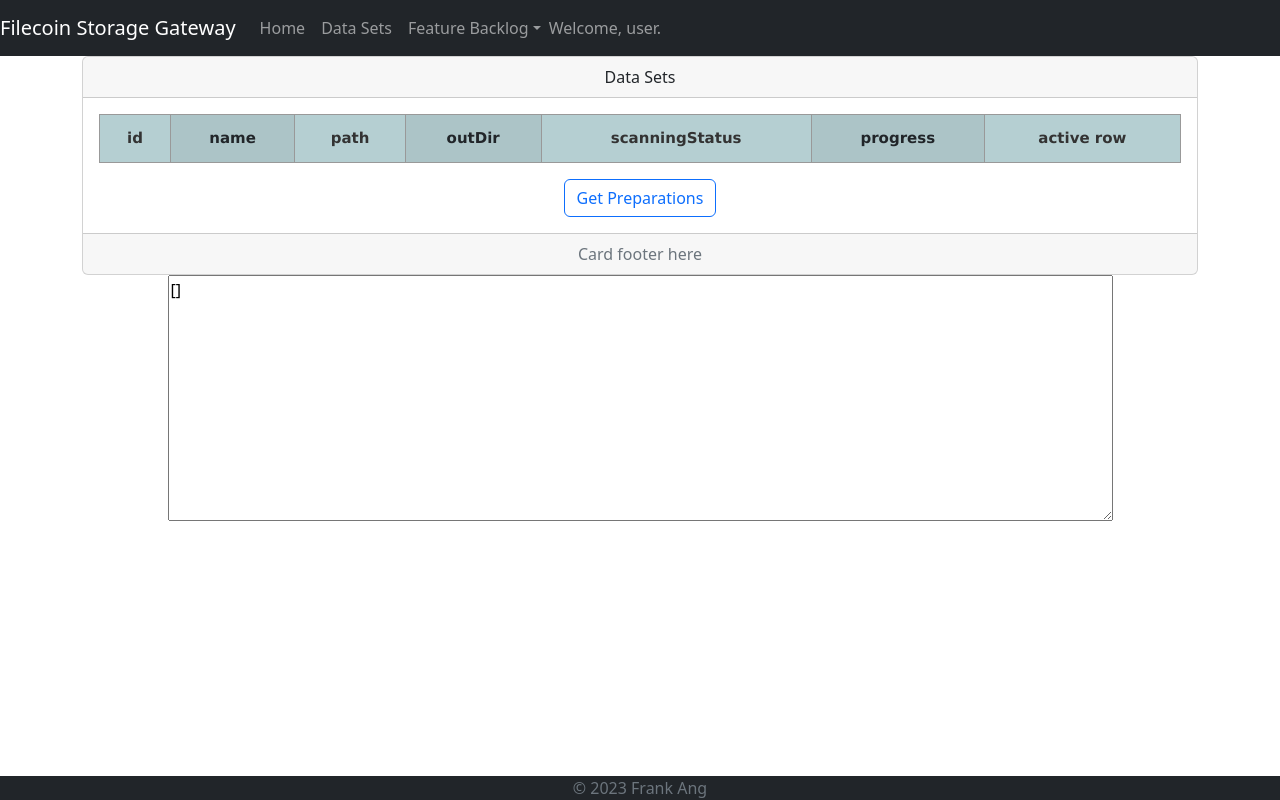
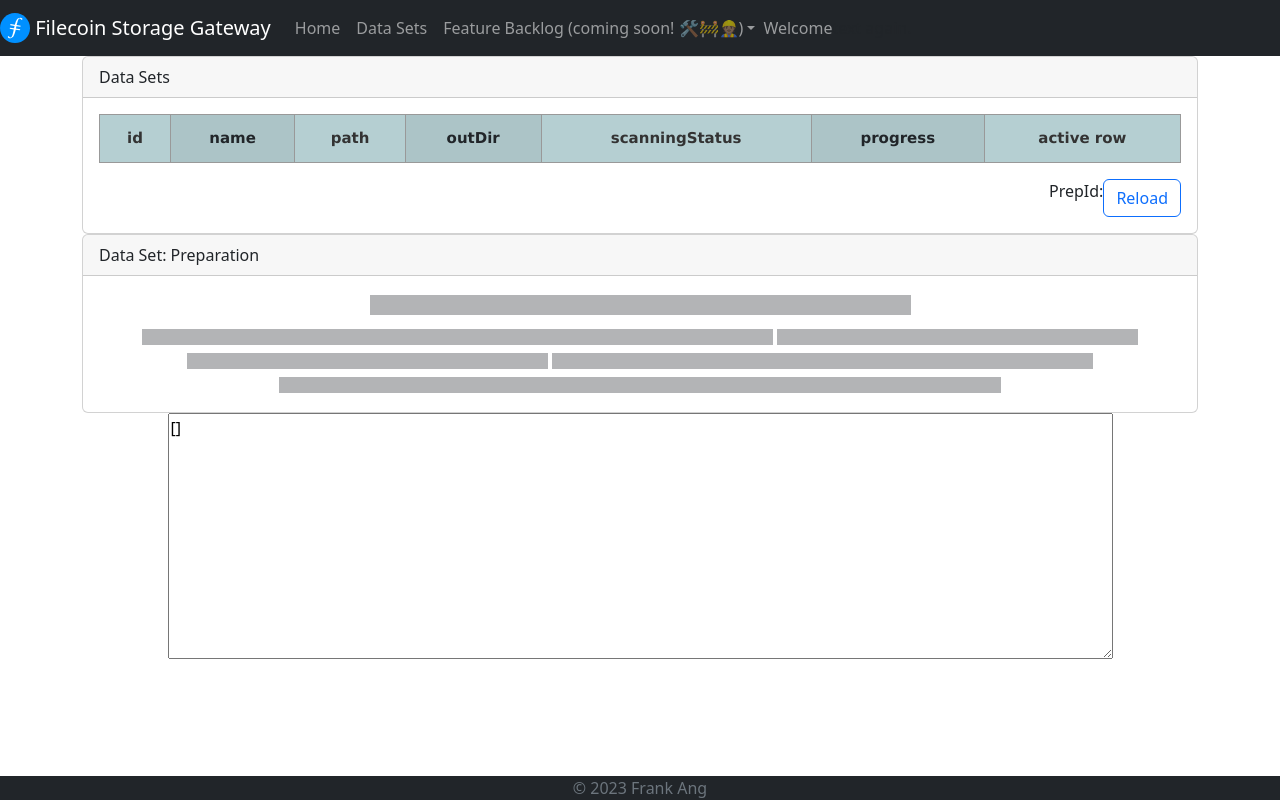
Before and after one commit to frank-ang/filecoin-storage-gateway-ui, a React (Create React App) app: page /datasets in a window 1280 px wide. Built offline with nearby package versions, Linux system fonts and the light colour scheme.

Commit message:
align cards; add Preparation placeholder; capture selected prepId state.

```diff
--- a/src/App.css
+++ b/src/App.css
@@ -37,7 +37,7 @@
   }
 }
 
-/* Filecoin styling */
+/* Filecoin Storage Gateway styling */
 table.selectableTable {
   font-family: verdana,arial,sans-serif;
   font-size: 15px;
--- a/src/components/DataSets.js
+++ b/src/components/DataSets.js
@@ -3,21 +3,21 @@
 import Card from 'react-bootstrap/Card';
 import Table from 'react-bootstrap/Table'
 import ProgressBar from 'react-bootstrap/ProgressBar';
+import Preparation from './Preparation';
 
 function DataSets (props) {
-    const apiName = 'FortuneApi';
-    const host = 'localhost:7001';
-    const path = '/preparations';
+    const apiPath = '/preparations';
 
     useEffect(() => { }); // no-op.
 
     const [data, setData] = useState([]);
     const [activeRow, setActiveRow] = useState(-1);
+    const [prepId, setPrepId] = useState('');
 
     function getPreparations(e) {
         e.preventDefault();
         console.log('Getting preparations.');
-        fetch(`${path}`, { method: 'GET' })
+        fetch(`${apiPath}`, { method: 'GET' })
             .then(function(response) {
                 console.log(response);
                 return response.json();
@@ -28,28 +28,23 @@
             });
     }
 
-    function rowSelected(e, rowId) {
+    function rowSelected(e, rowId, prepIdText) {
         console.log(`rowSelected called: ${e}, ${rowId}`);
         setActiveRow(rowId);
+        setPrepId(prepIdText);
         //e.class="active";
         console.log(e.target);
         console.log(e);
     }
 
-    var list = document.getElementsByClassName("Table");
-    for (var item of list) {
-        console.log(item)
-    }
-
-    function tableSelected(e) {
-        // Table handler called before Row handler, So its prior to state change.
-        // console.log(`Table selected. ... Active Row: ` + activeRow)
-    }
-
     return (
         <div>
-            <Card>
-                <Card.Header>
+            <Card style={{ width: '100%' }}>
+                <Card.Header style={{
+                    display: 'flex',
+                    // alignItems: 'left',
+                    justifyContent: 'left',
+                }}>
                     Data Sets
                 </Card.Header>
                 <Card.Body>
@@ -65,10 +60,10 @@
                                 <th>active row</th>
                             </tr>
                         </thead>
-                        <tbody onClick={tableSelected}>
+                        <tbody>
                         {data.map((prep, index) => (
                             <tr key={index} onClick={(e) => {
-                                    rowSelected(e, index)
+                                    rowSelected(e, index, prep.id)
                                 }}
                                 >
                                 <td className={index==activeRow ? 'selected' : '' }>{prep.id} | {index}</td>
@@ -82,13 +77,18 @@
                         ))}
                         </tbody>
                     </Table>
-                    <Button variant="outline-primary" className="float-right" onClick={getPreparations}>Get Preparations</Button>
+                    <div style={{
+                        display: 'flex',
+                        alignItems: 'right',
+                        justifyContent: 'right',
+                        }}>
+                            PrepId: {prepId}
+                        <Button variant="outline-primary" className="float-right" onClick={getPreparations}>Reload</Button>
+                    </div>
                 </Card.Body>
-
-                <Card.Footer className="text-muted">Card footer here </Card.Footer>
             </Card>
+            <Preparation/>
             <textarea rows="10" cols="100" value={JSON.stringify(data, undefined, 2)} onChange={(e) => true}> </textarea>
-
         </div>
     )
 }
--- a/src/components/Menubar.js
+++ b/src/components/Menubar.js
@@ -1,18 +1,25 @@
 import React from 'react';
-import { Nav, NavDropdown, Navbar } from 'react-bootstrap';
+import { Nav, NavDropdown, Navbar, Form, FormLabel } from 'react-bootstrap';
 
 function Menubar() {
     return (
         <div>
             <Navbar bg="dark" variant="dark" expand="lg" sticky="top" fixed="top" >
-                <Navbar.Brand href="/">Filecoin Storage Gateway</Navbar.Brand>
+                <Navbar.Brand href="/">
+                    <img alt="Filecoin logo"
+                        src="/filecoin-fil-logo.svg"
+                        width="30"
+                        height="30"
+                        className="d-inline-block align-top"
+                    />{' '}
+                    Filecoin Storage Gateway
+                </Navbar.Brand>
                 <Navbar.Toggle aria-controls="basic-navbar-nav" />
                 <Navbar.Collapse id="basic-navbar-nav">
                     <Nav className="mr-auto">
                         <Nav.Link href="/">Home</Nav.Link>
                         <Nav.Link href="/datasets">Data Sets</Nav.Link>
-
-                    <NavDropdown title="Feature Backlog" id="basic-nav-dropdown">
+                        <NavDropdown title="Feature Backlog (coming soon! 🛠️🚧👷🏽)" id="basic-nav-dropdown">
                             <NavDropdown.Item href="/datasets">Configure Data Sets</NavDropdown.Item>
                             <NavDropdown.Item href="/prep">Prepare Data Sets</NavDropdown.Item>
                             <NavDropdown.Item href="/repl">Replicate Data Sets</NavDropdown.Item>
@@ -21,11 +28,13 @@
                             <NavDropdown.Item href="/settings">Settings</NavDropdown.Item>
                         </NavDropdown>
                     </Nav>
-                    <Nav>
-                        <Nav.Item><Navbar.Text>Welcome, user.</Navbar.Text></Nav.Item>
+                    <Nav className="justify-content-end">
+                        <Nav.Item className="justify-content-end"><Navbar.Text>Welcome</Navbar.Text></Nav.Item>
                     </Nav>
+                    text again.
                 </Navbar.Collapse>
             </Navbar>
+
         </div>
     );
 
--- /dev/null
+++ b/src/components/Preparation.js
@@ -0,0 +1,82 @@
+import React, { useState, useEffect } from 'react';
+import Card from 'react-bootstrap/Card';
+import Placeholder from 'react-bootstrap/Placeholder';
+
+
+function renderPlaceholderCard() { // todo is this any use?
+    return(
+        <Card style={{ width: '100%' }}>
+            <Card.Header style={{
+                display: 'flex',
+                alignItems: 'left',
+                justifyContent: 'left',
+            }}>Data Set: Preparation</Card.Header>
+            <Card.Body>
+                <Placeholder as={Card.Title} animation="glow">
+                    <Placeholder xs={6} />
+                </Placeholder>
+                <Placeholder as={Card.Text} animation="glow">
+                    <Placeholder xs={7} /> <Placeholder xs={4} /> <Placeholder xs={4} />{' '}
+                    <Placeholder xs={6} /> <Placeholder xs={8} />
+                </Placeholder>
+            </Card.Body>
+        </Card>
+    );
+}
+
+function Preparation() {
+    const apiPath = '/preparations';
+    useEffect(() => { }); // no-op.
+    const [data, setData] = useState([]);
+
+    function innerRenderPlaceholderCard() {
+        return(
+            <Card style={{ width: '100%' }}>
+                <Card.Header style={{
+                    display: 'flex',
+                    alignItems: 'left',
+                    justifyContent: 'left',
+                }}>Data Set: Preparation</Card.Header>
+                <Card.Body>
+                    <Placeholder as={Card.Title} animation="glow">
+                        <Placeholder xs={6} />
+                    </Placeholder>
+                    <Placeholder as={Card.Text} animation="glow">
+                        <Placeholder xs={7} /> <Placeholder xs={4} /> <Placeholder xs={4} />{' '}
+                        <Placeholder xs={6} /> <Placeholder xs={8} />
+                    </Placeholder>
+                </Card.Body>
+            </Card>
+        );
+    }
+    if (false) {
+        return (
+        <div><p>Interesting stuff... data is: {data} </p>
+        </div>
+        );
+    } else {
+        return(
+            <div>
+            <Card style={{ width: '100%' }}>
+                <Card.Header style={{
+                    display: 'flex',
+                    alignItems: 'left',
+                    justifyContent: 'left',
+                }}>Data Set: Preparation</Card.Header>
+                <Card.Body>
+                    <Placeholder as={Card.Title} animation="glow">
+                        <Placeholder xs={6} />
+                    </Placeholder>
+                    <Placeholder as={Card.Text} animation="glow">
+                        <Placeholder xs={7} /> <Placeholder xs={4} /> <Placeholder xs={4} />{' '}
+                        <Placeholder xs={6} /> <Placeholder xs={8} />
+                    </Placeholder>
+                </Card.Body>
+            </Card>
+            </div>
+        );
+    }
+
+}
+
+export default Preparation;
```
Also changed, not shown: public/filecoin-fil-logo.svg (added). Lines whose indentation alone changed are shown as unchanged.
